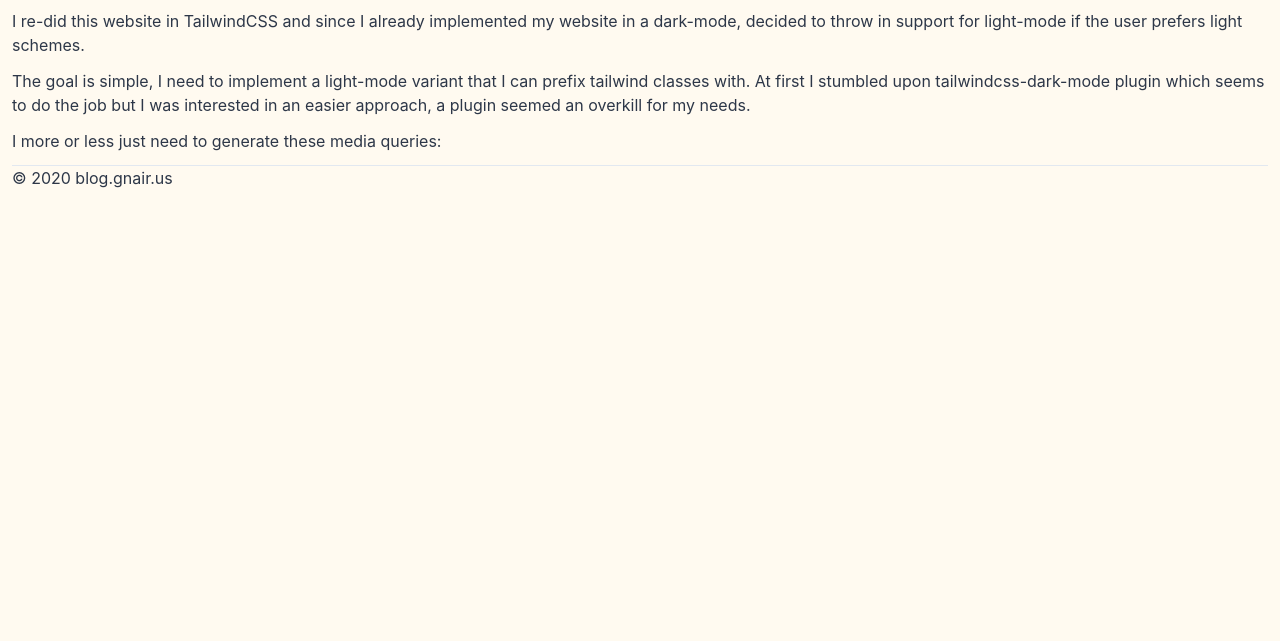
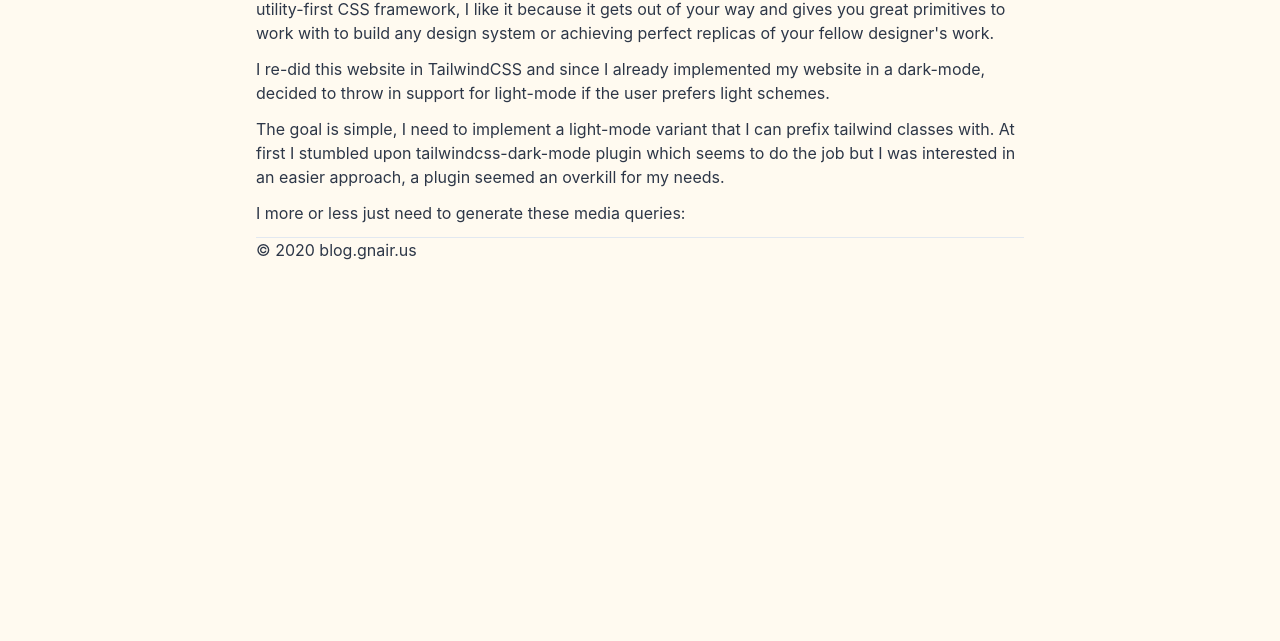
Before and after one commit to gopanair/blog, a Gatsby site: page /hello-world/ in a window 1280 px wide. Shown: the part 159-800 px from the top of the page. Built offline with nearby package versions, Linux system fonts and the light colour scheme; Gatsby itself is replaced by a stand-in of ours.

Commit message:
Update layout.js

```diff
--- a/src/components/layout.js
+++ b/src/components/layout.js
@@ -1,6 +1,5 @@
 import React from "react"
 import { Link } from "gatsby"
-import {Helmet} from "react-helmet";
 
 const Layout = ({ location, title, children }) => {
   const rootPath = `${__PATH_PREFIX__}/`
@@ -27,12 +26,8 @@ const Layout = ({ location, title, children }) => {
   }
   return (
 
-    <div className="container pt-4 px-3 lg:mx-auto lg:pt-4">
+    <div className="flex flex-col pt-4 px-3 lg:px-64 lg:pt-10">
 
-     <Helmet>
-     <meta name="viewport" content="width=device-width"/>
-
-      </Helmet>
 
       <header>{header}</header>
       <main>{children}</main>
```
